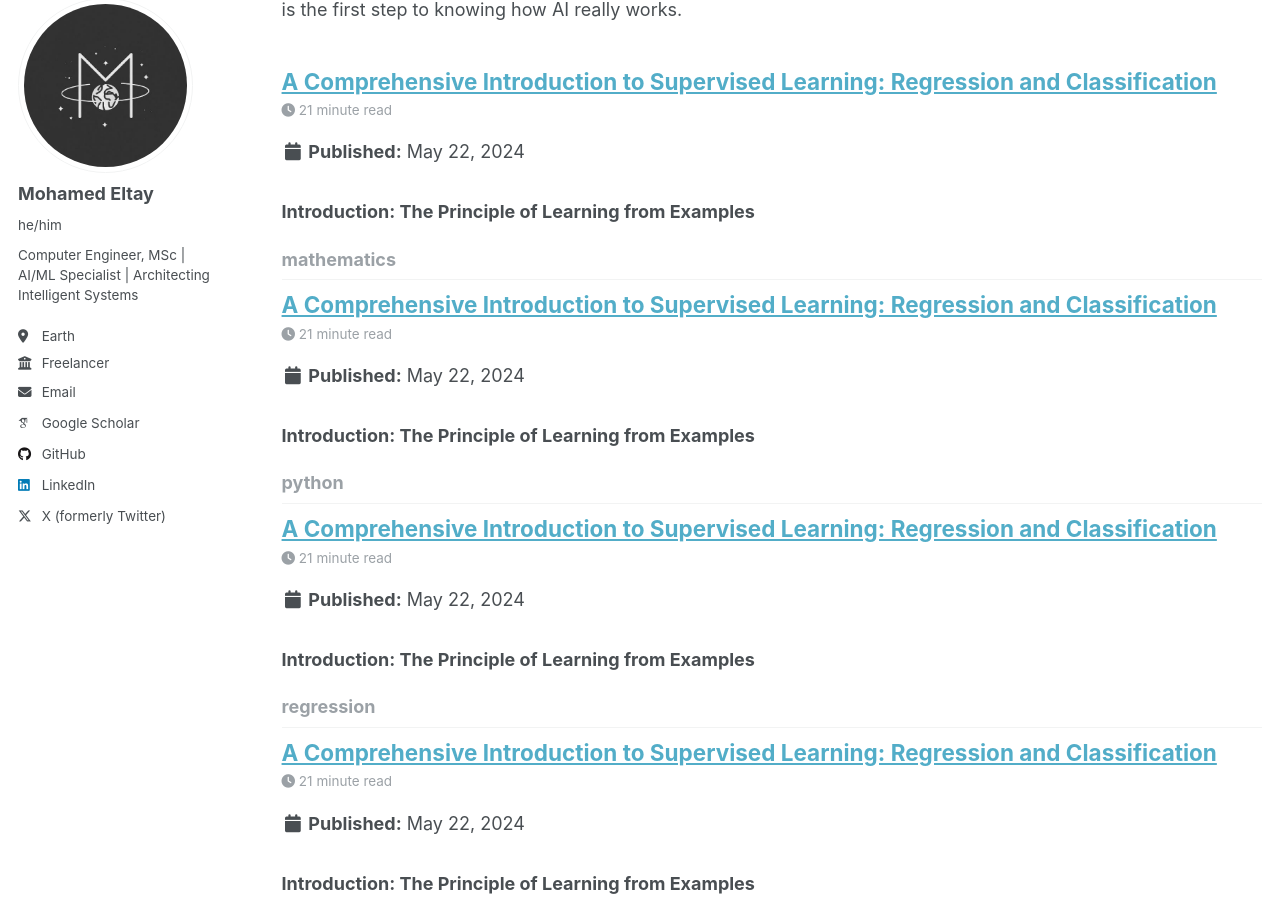
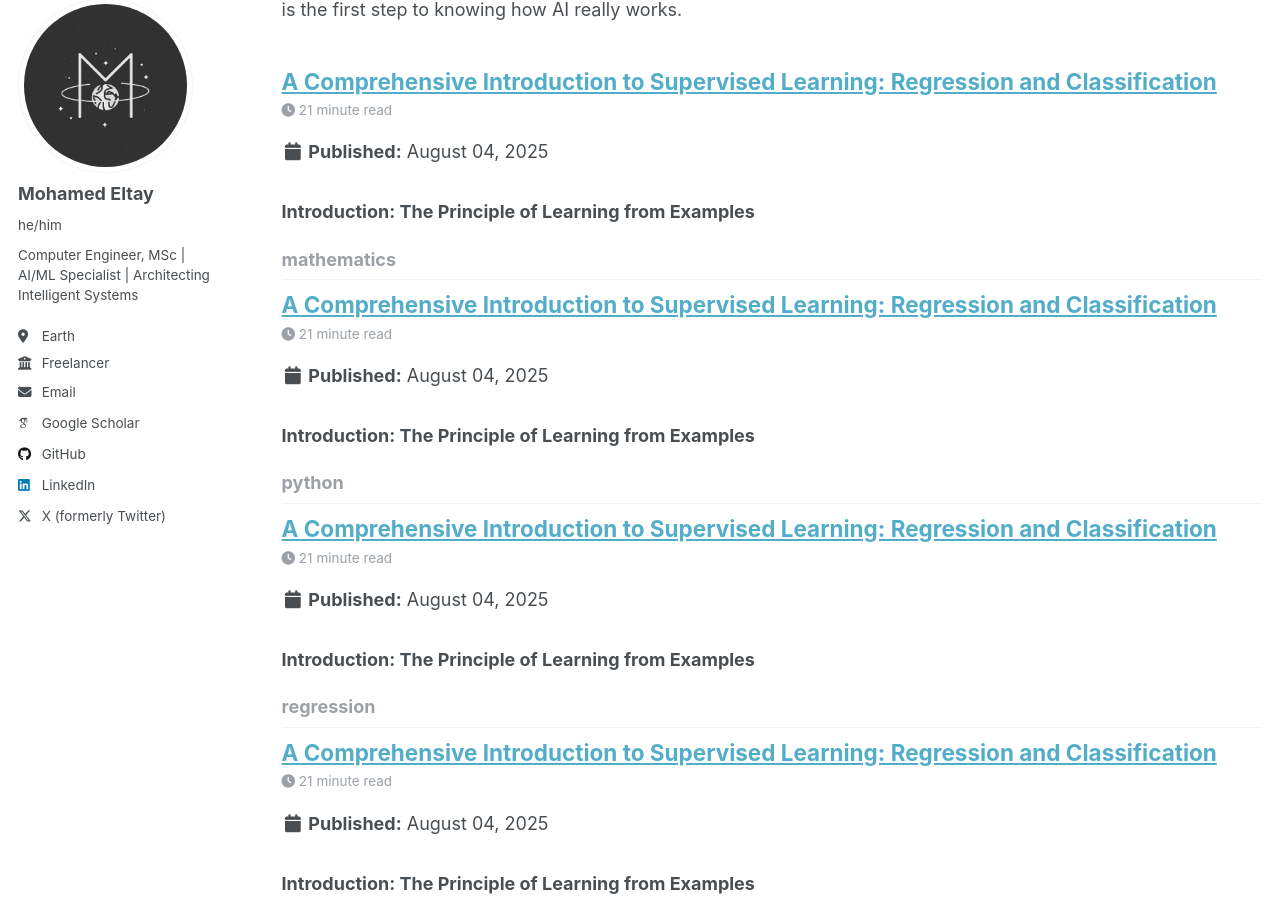
Before and after one commit to eltay89/eltay89.github.io, a Jekyll site: the page built from _pages/tag-archive.html, in a window 1280 px wide and 1400 px high, scrolled down 1786 px. Shown: the part 119-1040 px from the top of the window. Built offline with Jekyll 4.4.1, drawn with Linux system fonts in a browser that asks for light colours; some web fonts are replaced; a script that is not in the unit is left out; some of the changed text lies outside the part shown.

Commit message:
Update 2025-08-04-foundational-guide-supervised-learning.md

```diff
--- a/_posts/2025-08-04-foundational-guide-supervised-learning.md
+++ b/_posts/2025-08-04-foundational-guide-supervised-learning.md
@@ -1,6 +1,6 @@
 ---
 title: 'A Comprehensive Introduction to Supervised Learning: Regression and Classification'
-date: 2024-05-22
+date: 2025-08-04
 permalink: /posts/2024/05/comprehensive-supervised-learning-guide/
 tags:
   - machine-learning
```
